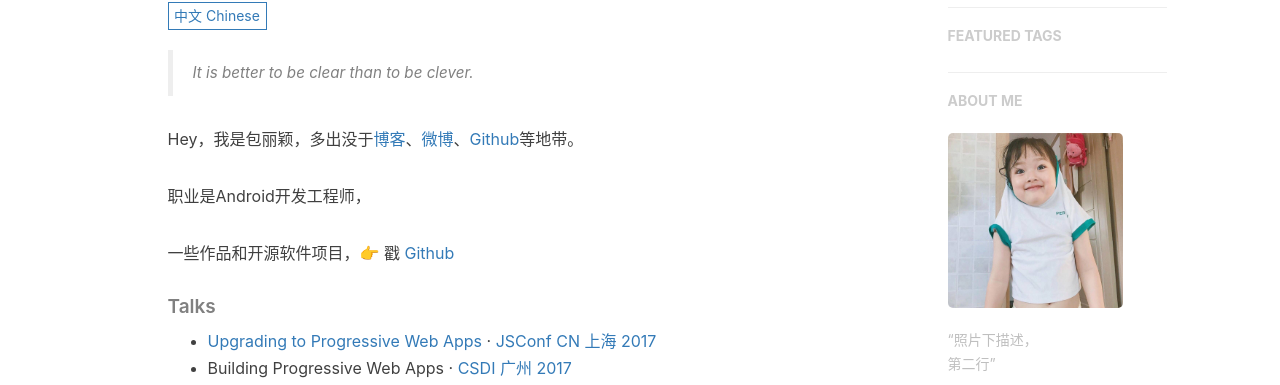
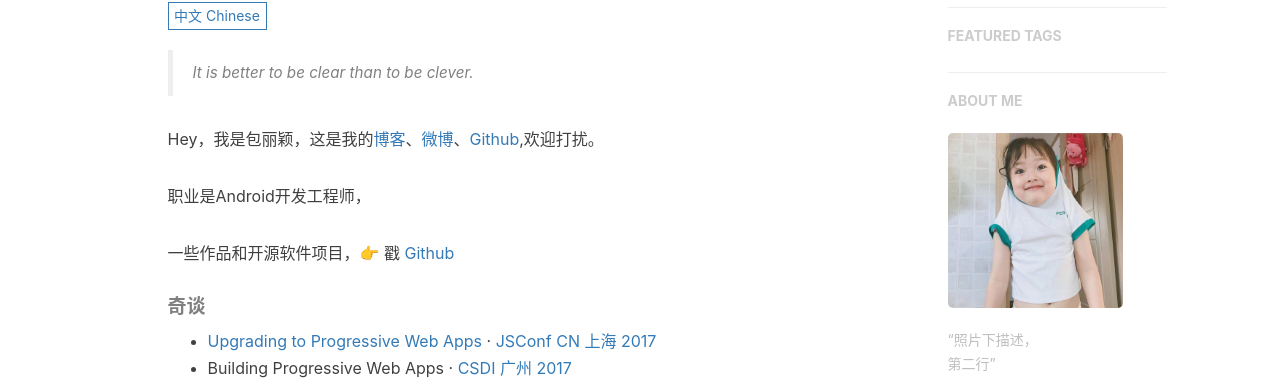
Before and after one commit to blying/blying.github.io, a Jekyll site: the page built from about.html, in a window 1280 px wide. Shown: the part 451-836 px from the top of the page. Built offline with Jekyll 4.4.1, drawn with Linux system fonts in a browser that asks for light colours; nearby versions of some CDN libraries; comment, search, counter and statistics services are not loaded; some of the changed lines change nothing that is shown.

Commit message:
no message

```diff
--- a/_includes/about/en.md
+++ b/_includes/about/en.md
@@ -1,33 +1,29 @@
+> It is better to be clear than to be clever.
 
+Hey，我是包丽颖，这是我的[博客](https://github.blying.io)、[微博](https://www.weibo.com/5448830568/profile?topnav=1&wvr=6&is_all=1)、[Github](http://github.com/blying),欢迎打扰。
 
-> Yet another man.
+职业是Android开发工程师，
 
+一些作品和开源软件项目，👉 戳 [Github](http://github.com/blying)
 
-Hi, I am *@huxpro* (Huang, Xuan), a software engineer & a designer. I previously worked as Web Front-End Engineer at [Alibaba Trip](https://www.alitrip.com/); Web Front-End Infrastructure Team Lead at [Wepiao.com](https://www.crunchbase.com/organization/wepiao#/entity); And [Invited Consultant on PWA]((https://medium.com/elemefe/upgrading-ele-me-to-progressive-web-app-2a446832e509)) at [Ele.me](https://github.com/elemefe/).
+##### 奇谈
 
-I studied Digital Media Art and graduated from [Communication University of China](https://en.wikipedia.org/wiki/Communication_University_of_China) by 2016, and am studying Computer Science at [Rochester Institute of Technology](https://en.wikipedia.org/wiki/Rochester_Institute_of_Technology) from 2017.
-
-
-##### Talks
-
-- [Upgrading to Progressive Web Apps][9] · [JSConf China Shanghai 2017](http://2017.jsconf.cn/)
-- Building Progressive Web Apps · [CSDI Guangzhou 2017](http://www.csdisummit.com/)
-- The State of Progressive Web App · GDG IO Redux Beijing 2017
-- PWA Rehashing · Baidu HQ Beijing 2017
-- [Service Worker 101][5] · GDG DevFest Beijing 2016
-- [Progressive Web Apps][4] · QCon Shanghai 2016
-- Progressive Web App in my POV · GDG IO Redux Beijing 2016
+- [Upgrading to Progressive Web Apps][9] · [JSConf CN 上海 2017](http://2017.jsconf.cn/)
+- Building Progressive Web Apps · [CSDI 广州 2017](http://www.csdisummit.com/)
+- The State of Progressive Web App · GDG IO Redux 北京 2017
+- 炒冷饭 · PWA 到底是个什么玩意？· Baidu HQ 北京 2017
+- [Service Worker 101][5] · GDG DevFest 北京 2016
+- [Progressive Web App，复兴序章][4] · [QCon 上海 2016](http://2016.qconshanghai.com/presentation/3111)
+- Progressive Web App 之我见 · GDG IO Redux 北京 2016
 - [CSS Still Sucks 2015][2] · 2015
-- [JavaScript Modularization Journey][1] · 2015
-
-
+- [JavaScript 模块化七日谈][1] · 2015
 
 [1]: //huangxuan.me/2015/07/09/js-module-7day/
 [2]: //huangxuan.me/2015/12/28/css-sucks-2015/
 [3]: //huangxuan.me/2016/06/05/pwa-in-my-pov/
 [4]: //huangxuan.me/2016/10/20/pwa-qcon2016/
 [5]: //huangxuan.me/2016/11/20/sw-101-gdgdf/
-[6]: https://yanshuo.io/assets/player/?deck=58ac8598b123db0067292f92 "PWA Rehashing"
-[7]: https://yanshuo.io/assets/player/?deck=593ad6fbfe88c2006a0a0d6d "The State of PWA"
-[8]: https://yanshuo.io/assets/player/?deck=594d673d570c357d0698a950 "Building PWA"
+[6]: https://yanshuo.io/assets/player/?deck=58ac8598b123db0067292f92	"PWA Rehashing"
+[7]: https://yanshuo.io/assets/player/?deck=593ad6fbfe88c2006a0a0d6d	"The State of PWA"
+[8]: https://yanshuo.io/assets/player/?deck=594d673d570c357d0698a950	"Building PWA"
 [9]: //huangxuan.me/jsconfcn2017/
--- a/_includes/about/zh.md
+++ b/_includes/about/zh.md
@@ -1,13 +1,13 @@
 > It is better to be clear than to be clever.
 
-Hey，我是包丽颖，多出没于[博客](https://github.blying.io)、[微博](https://www.weibo.com/5448830568/profile?topnav=1&wvr=6&is_all=1)、[Github](http://github.com/blying)等地带。
+Hey，我是包丽颖，这是我的[博客](https://github.blying.io)、[微博](https://www.weibo.com/5448830568/profile?topnav=1&wvr=6&is_all=1)、[Github](http://github.com/blying),欢迎打扰。
 
 职业是Android开发工程师，
 
 一些作品和开源软件项目，👉 戳 [Github](http://github.com/blying)
 
 
-##### Talks
+##### 奇谈
 
 - [Upgrading to Progressive Web Apps][9] · [JSConf CN 上海 2017](http://2017.jsconf.cn/)
 - Building Progressive Web Apps · [CSDI 广州 2017](http://www.csdisummit.com/)
```
Also changed, not shown: package.json (+6 -6 lines), img/bg1.jpg (added), img/bg10.jpg (added), img/bg11.jpg (added), img/bg2.jpg (added), img/bg3.jpg (added), img/bg5.jpg (added), img/bg6.jpg (added), img/bg7.jpg (added), img/bg8.jpg (added), img/bg9.jpg (added), pwa/manifest.json, 1 other file.
